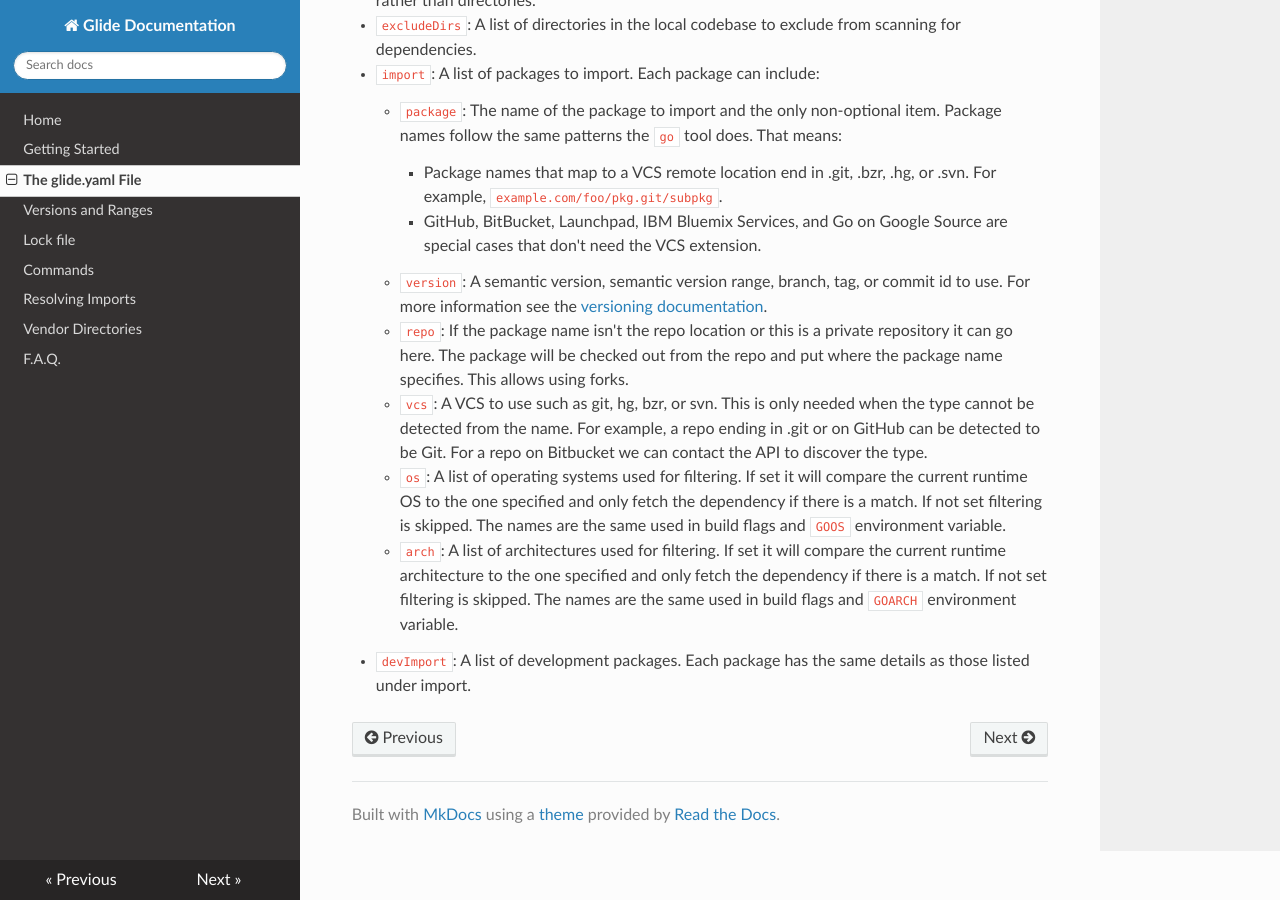
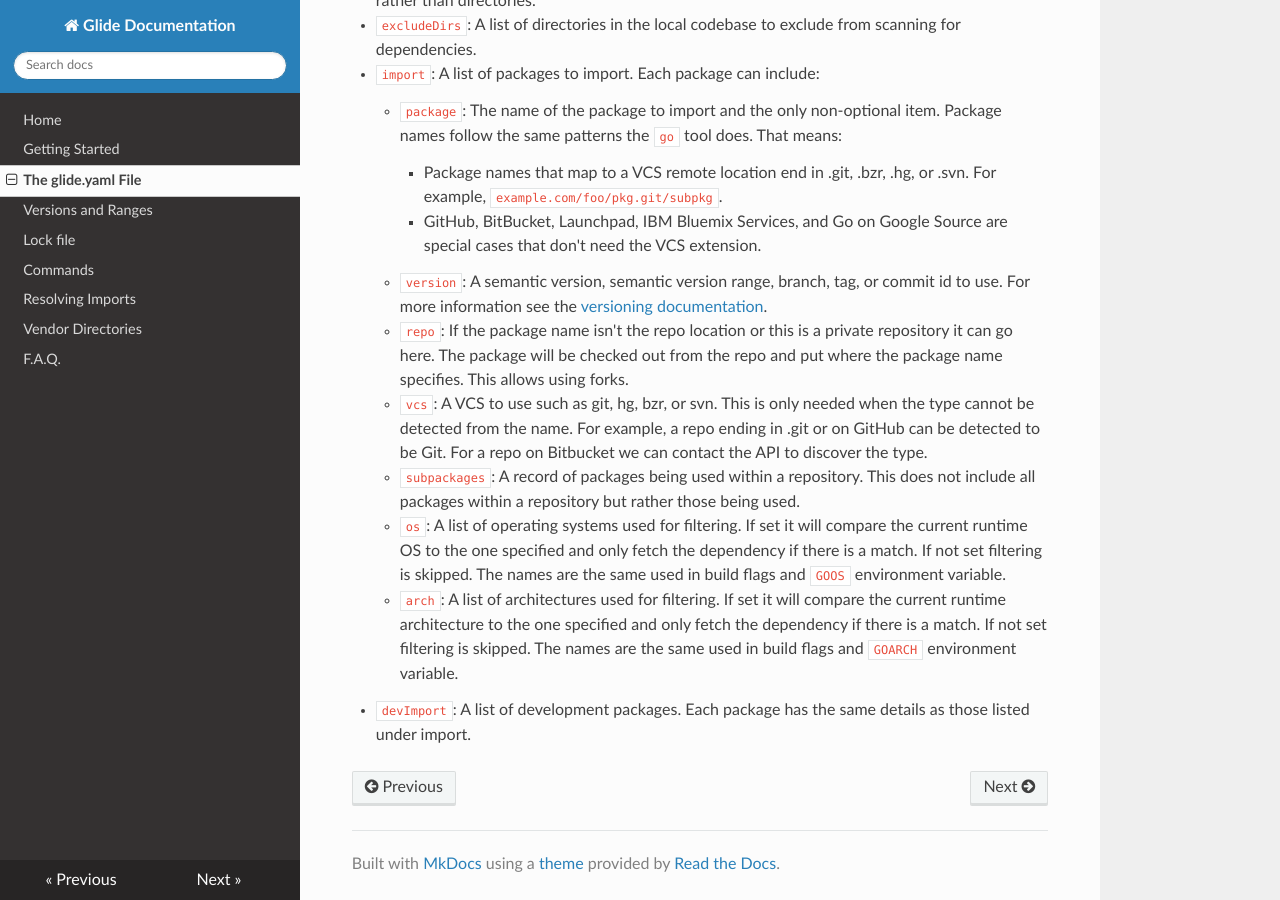
Before and after one commit to Masterminds/glide, an MkDocs documentation site: the page built from docs/glide.yaml.md, in a window 1280 px wide and 900 px high, scrolled down 901 px. Built offline with MkDocs 1.6.1, drawn with Linux system fonts in a browser that asks for light colours; nearby versions of some CDN libraries; old or Windows-style settings are respelled for this version of MkDocs.

Commit message:
Updating the docs on subpackages

```diff
--- a/docs/glide.yaml.md
+++ b/docs/glide.yaml.md
@@ -41,6 +41,7 @@ These elements are:
     - `version`: A semantic version, semantic version range, branch, tag, or commit id to use. For more information see the [versioning documentation](versions.md).
     - `repo`: If the package name isn't the repo location or this is a private repository it can go here. The package will be checked out from the repo and put where the package name specifies. This allows using forks.
     - `vcs`: A VCS to use such as git, hg, bzr, or svn. This is only needed when the type cannot be detected from the name. For example, a repo ending in .git or on GitHub can be detected to be Git. For a repo on Bitbucket we can contact the API to discover the type.
+    - `subpackages`: A record of packages being used within a repository. This does not include all packages within a repository but rather those being used.
     - `os`: A list of operating systems used for filtering. If set it will compare the current runtime OS to the one specified and only fetch the dependency if there is a match. If not set filtering is skipped. The names are the same used in build flags and `GOOS` environment variable.
     - `arch`: A list of architectures used for filtering. If set it will compare the current runtime architecture to the one specified and only fetch the dependency if there is a match. If not set filtering is skipped. The names are the same used in build flags and `GOARCH` environment variable.
 - `devImport`: A list of development packages. Each package has the same details as those listed under import.
```
Also changed, not shown: docs/example-glide.yaml (+0 -15 lines).
